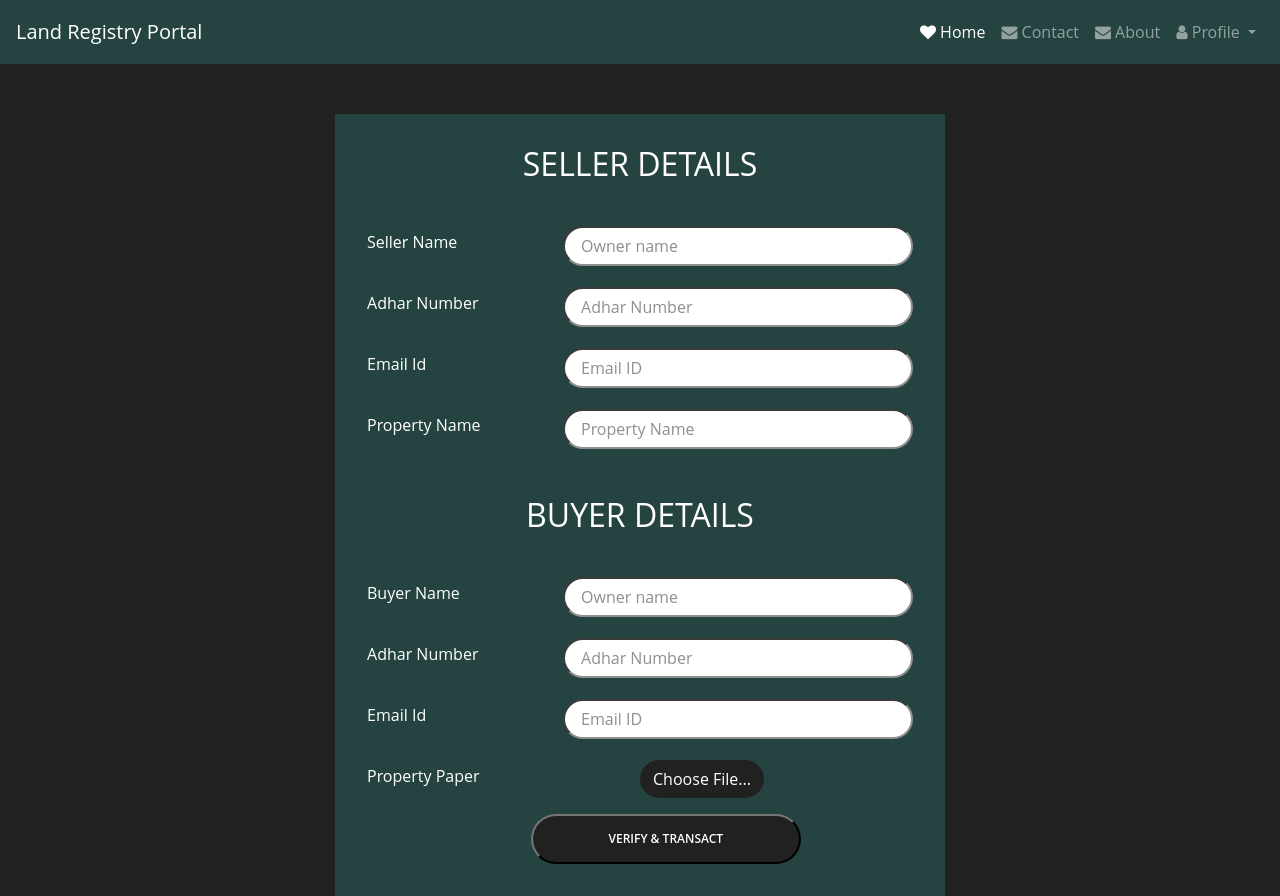
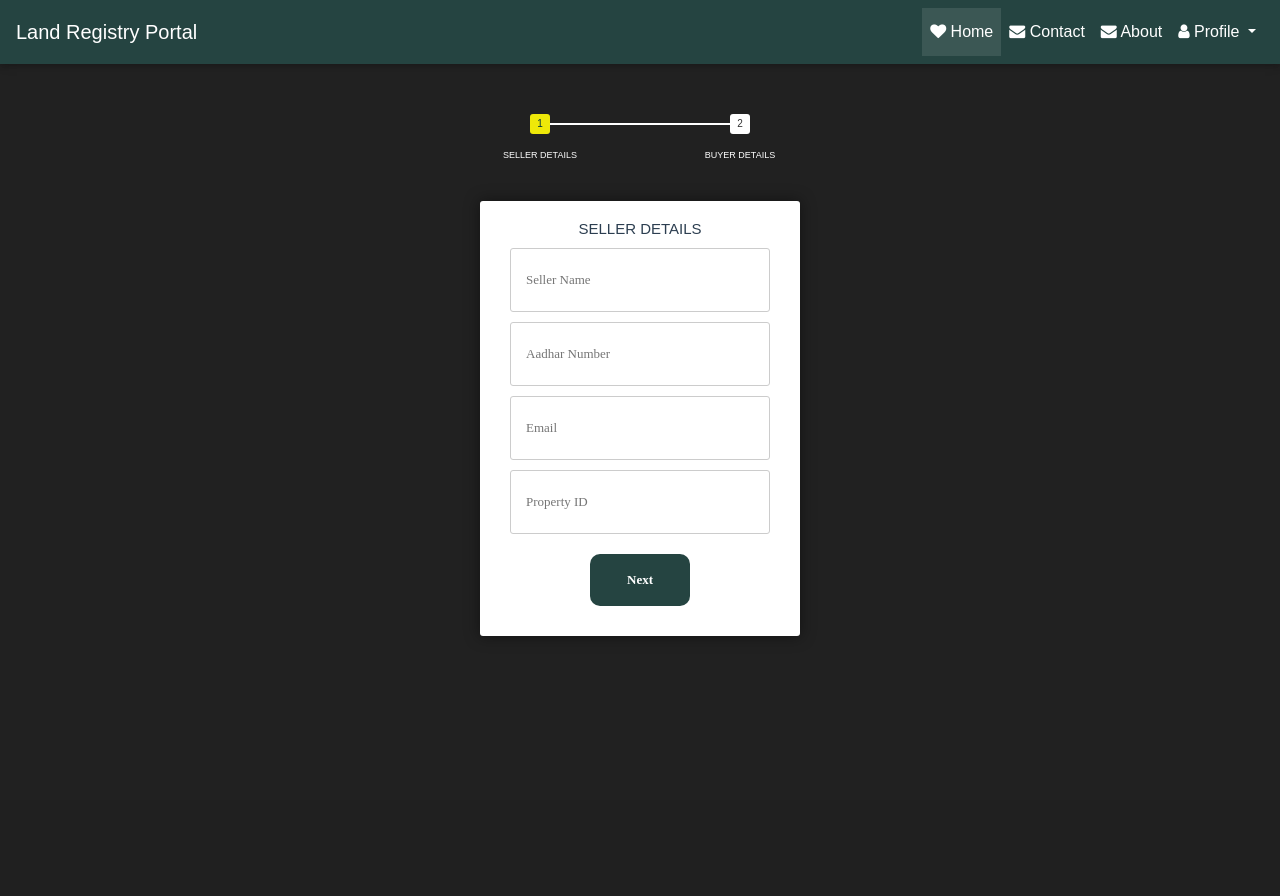
Before and after one commit to Disha-Shinde/Land-Registry-Portal, a Django app: page /transact/ in a window 1280 px wide. After the commit the page ends 636 px from the top, so only its background shows below. Run offline with Django 3.2, Linux system fonts and the light colour scheme; the visitor is signed in with stand-in values (Sample User, id 1); some libraries are stand-ins or nearby versions.

Commit message:
Transaction frontend

```diff
--- a/Land_Registry_Portal/templates/transaction.html
+++ b/Land_Registry_Portal/templates/transaction.html
@@ -5,7 +5,7 @@
   <title>Transaction</title>
   <link rel='stylesheet' href='https://cdnjs.cloudflare.com/ajax/libs/font-awesome/4.7.0/css/font-awesome.css'>
   <link rel='stylesheet' href='https://cdnjs.cloudflare.com/ajax/libs/twitter-bootstrap/4.0.0-beta/css/bootstrap.min.css'>
-	<!-- <link rel='stylesheet' href='https://cdnjs.cloudflare.com/ajax/libs/mdbootstrap/4.4.1/css/mdb.min.css'> -->
+  <link rel='stylesheet' href='https://cdnjs.cloudflare.com/ajax/libs/mdbootstrap/4.4.1/css/mdb.min.css'>
 
   <style>
 		/* Navbar */
@@ -31,123 +31,203 @@
 		}
 		/* Navbar */
 
-		/* Main */
+		/* Main body*/
 
-		.upload_form {
-		  width: 100%;
-		  padding: 2em;
-		  position: relative;
-		  background-color: #254441;
-		}
-		.upload_form:before {
-		  content: '';
-		  position: absolute;
-		}
-		@media screen and (min-width: 600px) {
-		  .upload_form {
-			width: 100%;
-		  }
+		.btn {
+			background-color:#254441;
+			border-radius:10px;
+			padding: 12px;
+			font-size: 10px;
 		}
 
-		.flex-row {
-		  display: -webkit-box;
-		  display: flex;
-		  margin-bottom: 1em;
+		.label-info {
+			background-color: #212121;
 		}
 
-		.lf--input {
-		  height: 40px;
-		  padding: 1em;
-		  border-radius: 25px;
-		  border-color: #8f8f8f;
-		  color: #8f8f8f;
-		  font-size: 1rem;
-		  width: 350px;
-		  float: right;
-		}
-		.lf--input:focus {
-		  outline: none;
-		  -webkit-transition: -webkit-transform .15s ease;
-		  transition: -webkit-transform .15s ease;
-		  transition: transform .15s ease;
-		  transition: transform .15s ease, -webkit-transform .15s ease;
-		  -webkit-transform: scale(1.1);
-				  transform: scale(1.1);
+		.logo-container  {
+			position: absolute;
+			top: 1%;
+			left: 3%;
+			width: 10%;
+			cursor: pointer;
+			z-index: 100;
 		}
 
-		.lf--submit {
-		  display: block;
-		  padding: 7px;
-		  width: 270px;
-		  height: 50px;
-		  background-color: #212121;
-		  border-color: #212121;
-		  border-radius: 25px;
-		  color: #fff;
-		  cursor: pointer;
-		  font-size: .75em;
-		  font-weight: 600;
-		  text-shadow: 0 1px 0 rgba(0, 0, 0, 0.2);
-		}
-		.lf--submit:focus {
-		  outline: none;
-		  -webkit-transition: -webkit-transform .15s ease;
-		  transition: -webkit-transform .15s ease;
-		  transition: transform .15s ease;
-		  transition: transform .15s ease, -webkit-transform .15s ease;
-		  -webkit-transform: scale(1.1);
-				  transform: scale(1.1);
-		}
+		/*custom font*/
 
-		::-webkit-input-placeholder {
-		  color: #8f8f8f;
-		}
+		@import url(https://fonts.googleapis.com/css?family=Montserrat);
 
-		::-moz-placeholder {
-		  color: #8f8f8f;
-		}
+		/*basic reset*/
 
-		:-ms-input-placeholder {
-		  color: #8f8f8f;
-		}
-
-		::-ms-input-placeholder {
-		  color: #8f8f8f;
-		}
-
-		::placeholder {
-		  color: #8f8f8f;
+		* {
+		  margin: 0;
+		  padding: 0;
 		}
 
 
-		.col-50
-		{
-			width: 20%;
-			float:left;
-			margin-top: 5px;
+
+		body {
+		  font-family: montserrat, arial, verdana;
+
 		}
 
-		.col-50
-		{
-			width: 80%;
-			float:left;
-			margin-top: 5px;
+
+		/*form styles*/
+
+		#msform {
+		  width: 400px;
+		  margin: 50px auto;
+		  text-align: center;
+		  position: relative;
 		}
 
-		.btn-primary, .btn-primary:hover {
-			background-color: #212121;
-			border-radius: 20px;
-			border-color: #212121;
-		}
-		.label-info {
-			background-color: #212121;
-			font-size: 10px;
+		#msform fieldset {
+		  background: white;
+		  border: 0 none;
+		  border-radius: 3px;
+		  box-shadow: 0 0 15px 1px rgba(0, 0, 0, 0.4);
+		  padding: 20px 30px;
+		  box-sizing: border-box;
+		  width: 80%;
+		  margin: 0 10%;
+		  /*stacking fieldsets above each other*/
+		  position: relative;
 		}
 
-		/* Main */
+
+		/*Hide all except first fieldset*/
+
+		#msform fieldset:not(:first-of-type) {
+		  display: none;
+		}
+
+
+		/*inputs*/
+
+		#msform input,
+		#msform textarea,
+		#msform select {
+		  padding: 15px;
+		  border: 1px solid #ccc;
+		  border-radius: 3px;
+		  margin-bottom: 10px;
+		  width: 100%;
+		  box-sizing: border-box;
+		  font-family: montserrat;
+		  color: #2C3E50;
+		  font-size: 13px;
+		}
+
+
+		/*buttons*/
+
+		#msform .action-button {
+		  width: 100px;
+		  background: #27AE60;
+		  font-weight: bold;
+		  color: white;
+		  border: 0 none;
+		  border-radius: 1px;
+		  cursor: pointer;
+		  padding: 10px 5px;
+		  margin: 10px 5px;
+		}
+
+		#msform .action-button:hover,
+		#msform .action-button:focus {
+		  box-shadow: 0 0 0 2px white, 0 0 0 3px #27AE60;
+		}
+
+
+		/*headings*/
+
+		.fs-title {
+		  font-size: 15px;
+		  text-transform: uppercase;
+		  color: #2C3E50;
+		  margin-bottom: 10px;
+		}
+
+		.fs-subtitle {
+		  font-weight: normal;
+		  font-size: 13px;
+		  color: #666;
+		  margin-bottom: 20px;
+		  text-align: left;
+		}
+
+
+		/*progressbar*/
+
+		#progressbar {
+		  margin-bottom: 30px;
+		  overflow: hidden;
+		  /*CSS counters to number the steps*/
+		  counter-reset: step;
+		}
+
+		#progressbar ul {
+		  padding-left:0px !important;
+		}
+
+		#progressbar li {
+		  list-style-type: none;
+		  color: white;
+		  text-transform: uppercase;
+		  font-size: 9px;
+		  width:50%;
+		  float: left;
+		  position: relative;
+		}
+
+		#progressbar li:before {
+		  content: counter(step);
+		  counter-increment: step;
+		  width: 20px;
+		  line-height: 20px;
+		  display: block;
+		  font-size: 10px;
+		  color: #333;
+		  background: white;
+		  border-radius: 3px;
+		  margin: 0 auto 5px auto;
+		}
+
+
+		/*progressbar connectors*/
+
+		#progressbar li:after {
+		  content: '';
+		  width: 100%;
+		  height: 2px;
+		  background: white;
+		  position: absolute;
+		  left: -50%;
+		  top: 9px;
+		  z-index: -1;
+		  /*put it behind the numbers*/
+		}
+
+		#progressbar li:first-child:after {
+		  /*connector not needed before the first step*/
+		  content: none;
+		}
+
+
+		/*marking active/completed steps green*/
+
+
+		/*The number of the step and the connector before it = green*/
+
+		#progressbar li.active:before,
+		#progressbar li.active:after {
+		  background: #eee809;
+		  color: #00353b;
+		}
+
   </style>
 </head>
-<body>
+
 <body class="hm-gradient">
 	<!--Navbar -->
 	<nav class="mb-4 navbar navbar-expand-lg navbar-dark">
@@ -179,81 +259,148 @@
 	</nav>
 	<!--/.Navbar -->
 
-	<!--Main -->
-	<div class="container-fluid">
-		<div class = "row">
 
-			<div class = 'col-md-3'>
-			</div>
 
-			<div class = 'col-md-6' style = "margin-top: 2%">
+	<!-- multistep form -->
+	<form id="msform" method='post' action='/transaction/'>
+		{% csrf_token %}
+		<!-- progressbar -->
+		<ul id="progressbar">
+			<li class="active">Seller Details</li>
+			<li>Buyer Details</li>
+		</ul>
+		<!-- fieldsets -->
 
-				<form class='upload_form' method='post' action='/transaction/'>
-					{% csrf_token %}
-					<center><h2>SELLER DETAILS</h2></center><br>
-					<div class="flex-row">
-						<div class="col-50">Seller Name</div><div class="col-50"><input type='text' id="seller_name" name="seller_name" class='lf--input' placeholder = "Owner name"></div>
-					</div>
-					<div class="flex-row">
-						<div class="col-50">Adhar Number</div><div class="col-50"><input type="text" id="seller_adhar_number" name="seller_adhar_number" class='lf--input' placeholder = "Adhar Number"></div>
-					</div>
-					<div class="flex-row">
-						<div class="col-50">Email Id</div><div class="col-50"><input type="Email" id="seller_email_id" name="seller_email_id" class='lf--input' placeholder = "Email ID"></div>
-					</div>
-					<div class="flex-row">
-						<div class="col-50">Property Name</div><div class="col-50"><input type="text" id="seller_property_name" name="seller_property_name" class='lf--input' placeholder = "Property Name"></div>
-					</div>
+		<fieldset>
 
-					<br>
-					<center><h2>BUYER DETAILS</h2></center><br>
-					<div class="flex-row">
-						<div class="col-50">Buyer Name</div><div class="col-50"><input type='text' id="buyer_name" name="buyer_name" class='lf--input' placeholder = "Owner name"></div>
-					</div>
-					<div class="flex-row">
-						<div class="col-50">Adhar Number</div><div class="col-50"><input type="text" id="buyer_adhar_number" name="buyer_adhar_number" class='lf--input' placeholder = "Adhar Number"></div>
-					</div>
-					<div class="flex-row">
-						<div class="col-50">Email Id</div><div class="col-50"><input type="Email" id="buyer_email_id" name="buyer_email_id" class='lf--input' placeholder = "Email ID"></div>
-					</div>
-					<div class="flex-row">
-						<div class="col-50">Property Paper</div><div class="col-50">
+			<h2 class="fs-title">Seller Details</h2>
+
+			<input type="text" id="seller_name" name="seller_name" placeholder="Seller Name" />
+			<input type="text" id="seller_adhar_number" name="seller_adhar_number" name="Company" placeholder="Aadhar Number" />
+			<input type="text" id="seller_email_id" name="seller_email_id" name="email" placeholder="Email" />
+			<input type="text" id="seller_property_id" name="seller_property_id" name="PropertyID" placeholder="Property ID" />
+
+			<input type="button" name="next" class="next action-button" style="background-color:#254441;border-radius:10px" value="Next" />
+
+		</fieldset>
+
+		<fieldset>
+
+			<h2 class="fs-title">Buyer Details</h2>
+
+			<input type="text" id="buyer_name" name="buyer_name" placeholder="Buyer Name" />
+			<input type="text" id="buyer_adhar_number" name="buyer_adhar_number" placeholder="Aadhar Number" />
+			<input type="text" id="buyer_email_id" name="buyer_email_id" placeholder="Email" />
+
+			<!-- <label style="color: black;">Property Paper</label> -->
 			<div style="position:relative;">
-								<a class='btn btn-primary' href='javascript:;'>
-									Choose File...
+				<a class='btn' href='javascript:;'>
+					Upload property paper
 					<input type="file" style='position:absolute;z-index:2;top:0;left:0;filter: alpha(opacity=0);-ms-filter:"progid:DXImageTransform.Microsoft.Alpha(Opacity=0)";opacity:0;background-color:transparent;color:transparent;' name="buyer_property_paper" id = 'buyer_property_paper' size="40"  onchange='$("#upload-file-info").html($(this).val());'>
 				</a>
 				&nbsp;
 				<span class='label label-info' id="upload-file-info"></span>
 			</div>
-						</div>
 
-					</div>
+			<input type="button" name="previous" class="previous action-button" style="background-color:#254441;border-radius:10px" value="Previous" />
+			<input type="submit" name="submit" class="submit action-button" style="background-color:#254441;border-radius:10px" value="Submit" />
 
-					<div style="margin-left: 30%">
-						<input class='lf--submit' type='submit' value='VERIFY & TRANSACT'>
-					</div>
+		</fieldset>
+
 	</form>
 
-			</div>
-
-			<div class = 'col-md-3'>
-			</div>
-
-		</div>
-
-
-
-</div>
-
-
-	<!--/.Main -->
-
-
-</body>
-	<!-- <script src='https://cdnjs.cloudflare.com/ajax/libs/jquery/3.2.1/jquery.min.js'></script> -->
+	<script src='https://cdnjs.cloudflare.com/ajax/libs/jquery/2.1.3/jquery.min.js'></script>
+	<script src='https://cdnjs.cloudflare.com/ajax/libs/jquery-easing/1.3/jquery.easing.min.js'></script>
 	<script src="https://ajax.googleapis.com/ajax/libs/jquery/3.4.1/jquery.min.js"></script>
 	<script src='https://cdnjs.cloudflare.com/ajax/libs/popper.js/1.11.0/umd/popper.min.js'></script>
 	<script src='https://maxcdn.bootstrapcdn.com/bootstrap/4.0.0-beta/js/bootstrap.min.js'></script>
 	<script src='https://cdnjs.cloudflare.com/ajax/libs/mdbootstrap/4.4.1/js/mdb.min.js'></script>
+
+	<script>
+
+	//jQuery time
+	var current_fs, next_fs, previous_fs; //fieldsets
+	var left, opacity, scale; //fieldset properties which we will animate
+	var animating; //flag to prevent quick multi-click glitches
+
+	$(".next").click(function(){
+		if(animating) return false;
+		animating = true;
+
+		current_fs = $(this).parent();
+		next_fs = $(this).parent().next();
+
+		//activate next step on progressbar using the index of next_fs
+		$("#progressbar li").eq($("fieldset").index(next_fs)).addClass("active");
+
+		//show the next fieldset
+		next_fs.show();
+		//hide the current fieldset with style
+		current_fs.animate({opacity: 0}, {
+			step: function(now, mx) {
+				//as the opacity of current_fs reduces to 0 - stored in "now"
+				//1. scale current_fs down to 80%
+				scale = 1 - (1 - now) * 0.2;
+				//2. bring next_fs from the right(50%)
+				left = (now * 50)+"%";
+				//3. increase opacity of next_fs to 1 as it moves in
+				opacity = 1 - now;
+				current_fs.css({
+			'transform': 'scale('+scale+')',
+			'position': 'absolute'
+		  });
+				next_fs.css({'left': left, 'opacity': opacity});
+			},
+			duration: 800,
+			complete: function(){
+				current_fs.hide();
+				animating = false;
+			},
+			//this comes from the custom easing plugin
+			easing: 'easeInOutBack'
+		});
+	});
+
+	$(".previous").click(function(){
+		if(animating) return false;
+		animating = true;
+
+		current_fs = $(this).parent();
+		previous_fs = $(this).parent().prev();
+
+		//de-activate current step on progressbar
+		$("#progressbar li").eq($("fieldset").index(current_fs)).removeClass("active");
+
+		//show the previous fieldset
+		previous_fs.show();
+		//hide the current fieldset with style
+		current_fs.animate({opacity: 0}, {
+			step: function(now, mx) {
+				//as the opacity of current_fs reduces to 0 - stored in "now"
+				//1. scale previous_fs from 80% to 100%
+				scale = 0.8 + (1 - now) * 0.2;
+				//2. take current_fs to the right(50%) - from 0%
+				left = ((1-now) * 50)+"%";
+				//3. increase opacity of previous_fs to 1 as it moves in
+				opacity = 1 - now;
+				current_fs.css({'left': left});
+				previous_fs.css({'transform': 'scale('+scale+')', 'opacity': opacity});
+			},
+			duration: 800,
+			complete: function(){
+				current_fs.hide();
+				animating = false;
+			},
+			//this comes from the custom easing plugin
+			easing: 'easeInOutBack'
+		});
+	});
+
+	$(".submit").click(function(){
+		return false;
+	})
+
+	</script>
+
 </body>
 </html>
```
Lines whose indentation alone changed are shown as unchanged.
